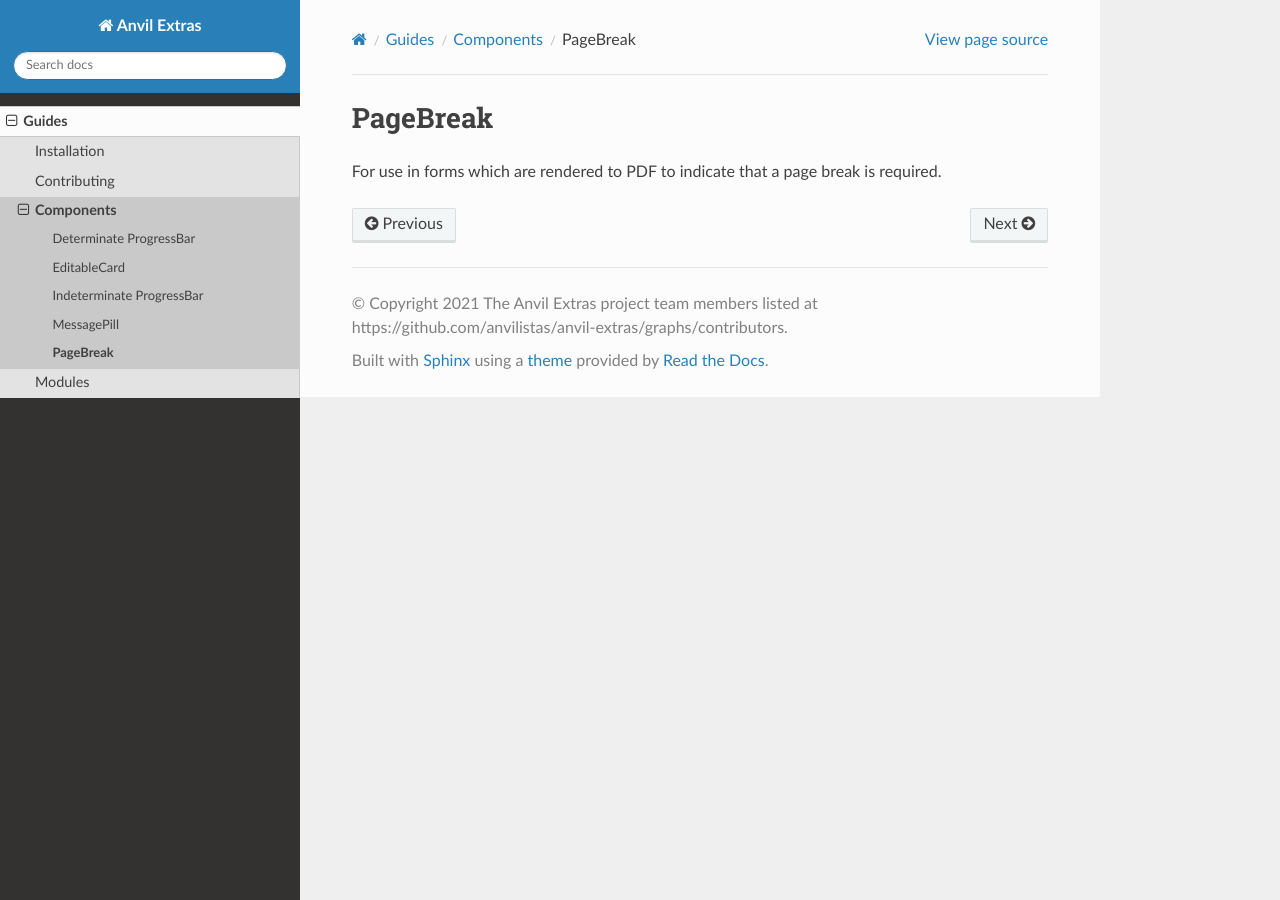
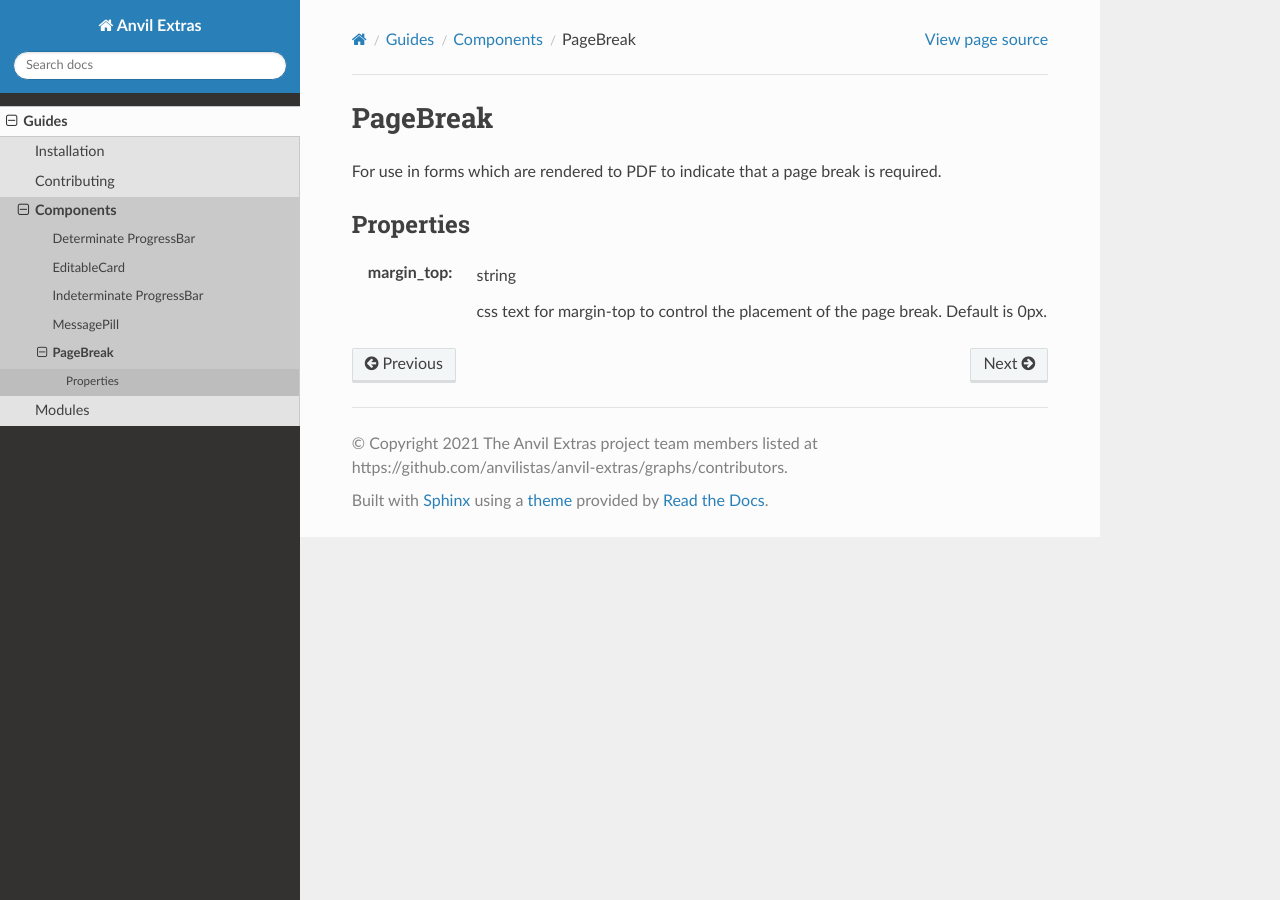
Before and after one commit to anvilistas/anvil-extras, a Sphinx documentation site: the page built from docs/guides/components/page_break.rst, in a window 1280 px wide. Built offline with Sphinx 7.4.7 and the Read the Docs theme 2.0.0, drawn with Linux system fonts in a browser that asks for light colours.

Commit message:
Add margin_top property to page break doc

```diff
--- a/docs/guides/components/page_break.rst
+++ b/docs/guides/components/page_break.rst
@@ -1,3 +1,10 @@
 PageBreak
 =========
 For use in forms which are rendered to PDF to indicate that a page break is required.
+
+Properties
+----------
+
+:margin_top: string
+
+    css text for margin-top to control the placement of the page break. Default is 0px.
```
